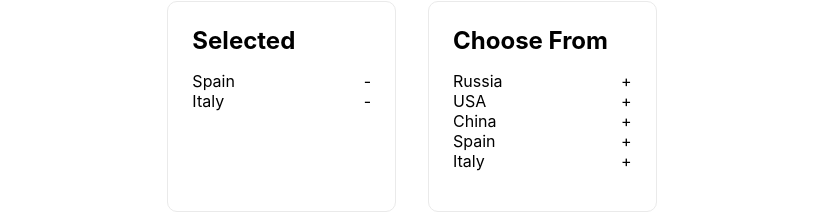
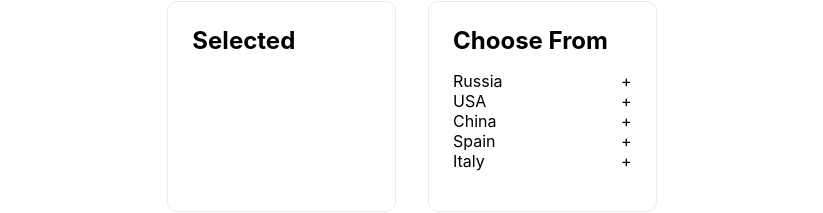
Before and after one commit to suvro47/react-travel-master, a Next.js app: page / in a window 1280 px wide. Shown: the part 354-567 px from the top of the page, without its empty margins (228-1051 px from the left). Built offline with nearby package versions, Linux system fonts and the light colour scheme.

Commit message:
dummy-selected-countries-list-removed-useState-introduced

```diff
--- a/pages/index.js
+++ b/pages/index.js
@@ -1,5 +1,6 @@
 import Head from 'next/head'
 import Image from 'next/image'
+import { useState } from 'react'
 import styles from '../styles/Home.module.css'
 
 /*
@@ -20,12 +21,10 @@ const allCountries = [
   "Italy",
 ]
 
-const selectedCountries = [
-  "Spain",
-  "Italy",
-]
+export default function Home() {
 
-export default function Home() {
+  const [selectedCountries , setSelectedCountries] = useState([]);
+
   return (
     <div className={styles.container}>
       <Head>
```
